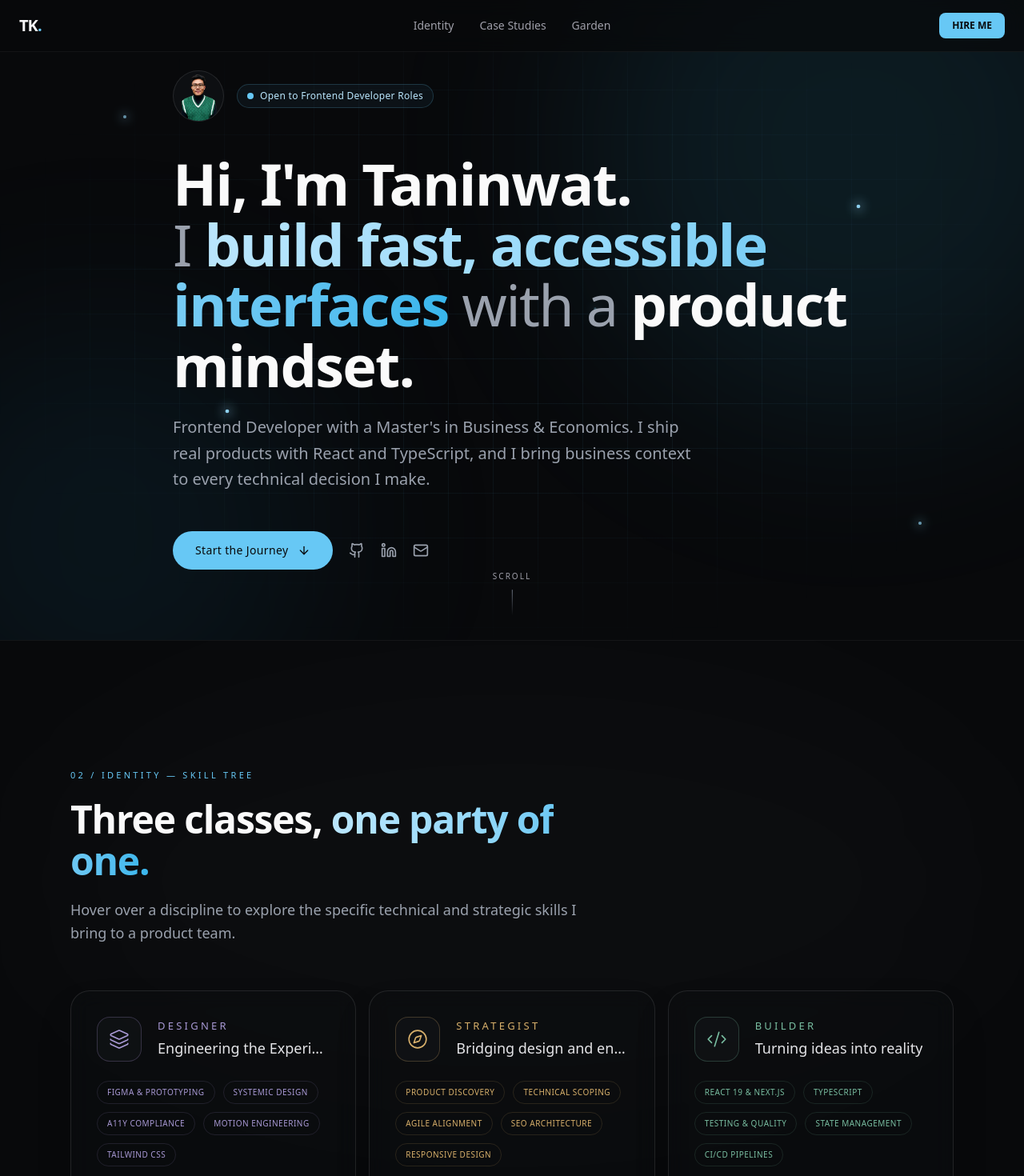
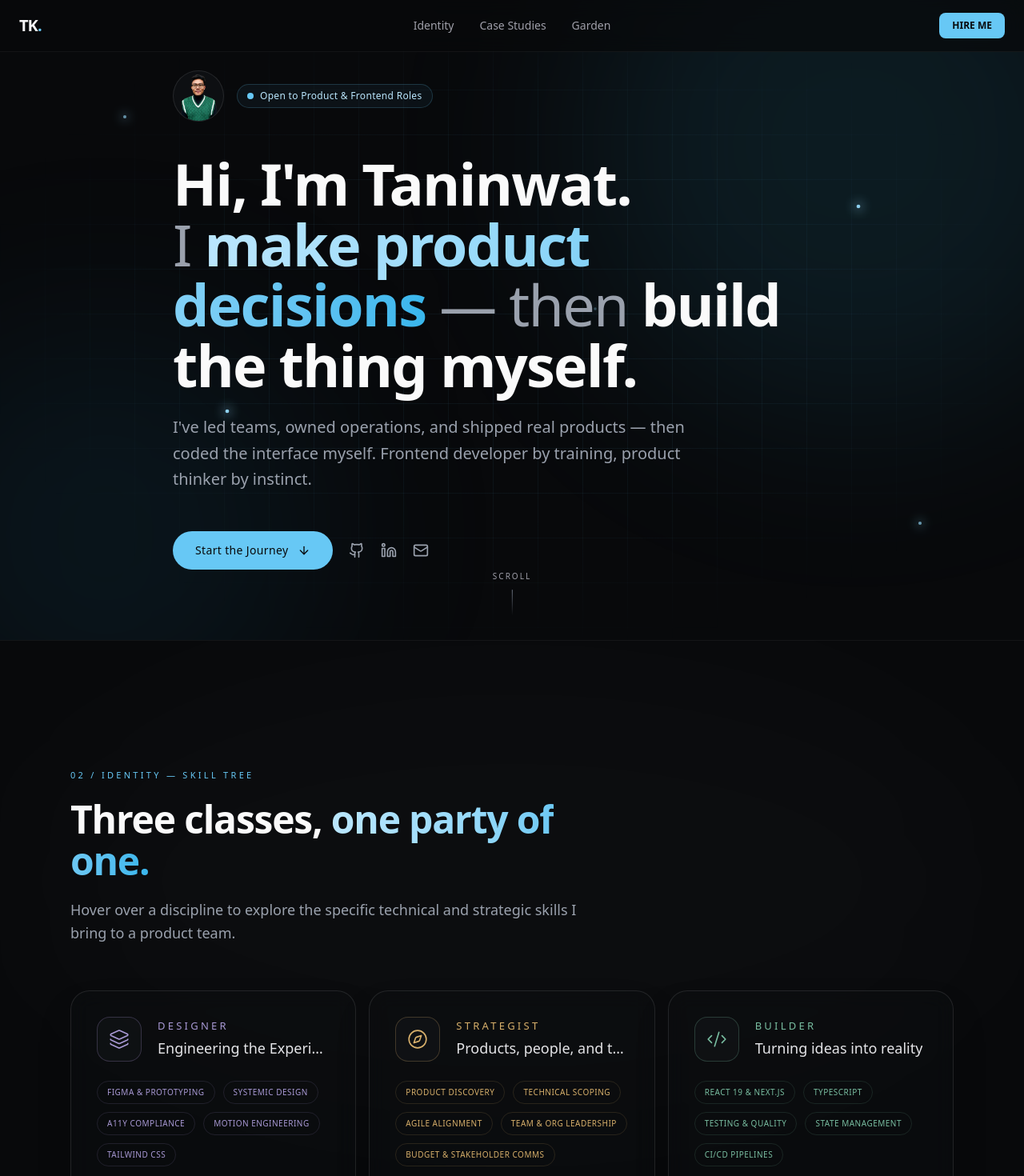
Before and after one commit to Taninwat-55/my-portfolio, a Next.js app: page / in a window 1280 px wide. Shown: the top 1470 px of the page at 80% size. Built offline with nearby package versions, Linux system fonts and the light colour scheme.

Commit message:
feat: be more specific with the role

```diff
--- a/app/data.ts
+++ b/app/data.ts
@@ -16,11 +16,11 @@ export const personalInfo = {
 // ─── HERO / ABOUT COPY ────────────────────────────────────────────────────────
 
 export const siteContent = {
-  availability: "Open to Frontend Developer Roles",
+  availability: "Open to Product & Frontend Roles",
   heroIntro: "Hi, I'm Taninwat.",
-  heroLine: "I build fast, accessible interfaces with a product mindset.",
+  heroLine: "I make product decisions — then build the thing myself.",
   heroSubtitle:
-    "Frontend Developer with a Master's in Business & Economics. I ship real products with React and TypeScript, and I bring business context to every technical decision I make.",
+    "I've led teams, owned operations, and shipped real products — then coded the interface myself. Frontend developer by training, product thinker by instinct.",
   aboutP1:
     "I started from a business background, but I was drawn to the craft of building. I completed a Frontend Developer internship at Trailr.ai — an early-stage AI startup — where I architected the navigation system using React and Zustand, and bridged design vision with technical constraints during a full platform overhaul.",
   aboutP2:
@@ -94,11 +94,11 @@ export const experience = [
   {
     id: "work-1",
     type: "work",
-    role: "Head of Millennial Consulting (Volunteer)",
-    organization: "Volunteer Leadership",
+    role: "Head of Organization (Volunteer)",
+    organization: "Millennial Consulting",
     period: "2023 - 2025",
     description:
-      "Managed the delivery of multiple consulting projects simultaneously, coordinating cross-functional teams and keeping work on track against defined milestones. Developed strong habits around scope management, clear documentation, and communicating technical trade-offs to non-technical stakeholders.",
+      "Progressed from Head of Operations to Head of the entire Organization. Managed simultaneous consulting project deliveries, coordinated cross-functional teams, owned the budget, and onboarded members into an organization with no formal playbook — figuring out processes as the org scaled.",
   },
   {
     id: "work-2",
@@ -141,7 +141,7 @@ export const projects = [
     tech: ["Supabase RLS (Security)", "Role-Based Design", "React", "TypeScript", "PostgreSQL"],
     links: {
       demo: "https://bevisly.com/",
-      code: "https://github.com/Taninwat-55/bevis-mvp",
+      code: "",
     },
     image: "/assets/bevisly/Bevisly-Landing.webp",
   },
--- a/app/projects/ClientProjectsGrid.tsx
+++ b/app/projects/ClientProjectsGrid.tsx
@@ -20,6 +20,7 @@ type Project = (typeof projects)[number];
 
 function ProjectCard({ project }: { project: Project }) {
   const hasLiveDemo = project.links.demo && project.links.demo !== "#";
+  const hasCodeLink = !!project.links.code;
 
   return (
     <motion.article
@@ -66,6 +67,7 @@ function ProjectCard({ project }: { project: Project }) {
 
         {/* Action row */}
         <div className="flex gap-2 mt-auto pt-5 border-t border-white/5">
+          {hasCodeLink ? (
             <Button asChild variant="ghost" size="sm" className="flex-1">
               <a
                 href={project.links.code}
@@ -77,6 +79,15 @@ function ProjectCard({ project }: { project: Project }) {
                 Code
               </a>
             </Button>
+          ) : (
+            <div
+              aria-label="Source code private"
+              className="flex-1 inline-flex items-center justify-center gap-2 h-9 rounded-md text-xs font-mono uppercase tracking-wider text-charcoal-500 border border-white/5 bg-white/[0.02]"
+            >
+              <Lock size={12} />
+              Private
+            </div>
+          )}
 
           {hasLiveDemo ? (
             <Button asChild variant="default" size="sm" className="flex-1">
--- a/app/sections/CaseStudies.tsx
+++ b/app/sections/CaseStudies.tsx
@@ -401,7 +401,7 @@ const stories: Story[] = [
       "/assets/bevisly/Bevisly-Employer-Kanban.webp",
     ], // Real high-res images for Bevisly story
     liveUrl: "https://bevisly.com/",
-    codeUrl: "https://github.com/Taninwat-55/bevis-mvp",
+
     gardenSlug: "bevisly",
   },
   {
--- a/app/sections/Hero.tsx
+++ b/app/sections/Hero.tsx
@@ -90,10 +90,10 @@ export function Hero() {
             <br />
             <span className="text-charcoal-300 font-normal">I </span>
             <span className="bg-gradient-to-r from-ice-200 via-ice-300 to-ice-500 bg-clip-text text-transparent">
-              build fast, accessible interfaces
+              make product decisions
             </span>
-            <span className="text-charcoal-300 font-normal"> with a </span>
-            <span className="text-zinc-50">product mindset.</span>
+            <span className="text-charcoal-300 font-normal"> — then </span>
+            <span className="text-zinc-50">build the thing myself.</span>
           </motion.h1>
 
           {/* Subtitle */}
--- a/app/sections/SkillTree.tsx
+++ b/app/sections/SkillTree.tsx
@@ -73,7 +73,7 @@ const CLASSES: ClassDef[] = [
   {
     id: "strategist",
     title: "Strategist",
-    tagline: "Bridging design and engineering",
+    tagline: "Products, people, and the decisions in between",
     icon: Compass,
     color: "#d8b06b",
     glow: "rgba(216, 176, 107, 0.18)",
@@ -97,16 +97,16 @@ const CLASSES: ClassDef[] = [
           "Bridging the gap between design, product, and engineering to ensure 100% delivery success.",
       },
       {
-        name: "SEO Architecture",
-        level: "Performance-first",
+        name: "Team & Org Leadership",
+        level: "Millennial Consulting",
         highlight:
-          "Optimizing for search visibility and site speed from the initial architectural decisions.",
+          "Led Millennial Consulting as Head of Organization — managing people, delivery timelines, and cross-functional communication with no formal playbook.",
       },
       {
-        name: "Responsive Design",
-        level: "Mobile-First",
+        name: "Budget & Stakeholder Comms",
+        level: "Org-wide",
         highlight:
-          "Crafting seamless experiences that adapt perfectly from 320px phones to 4K ultra-wide monitors.",
+          "Owned budget decisions and resource allocation across simultaneous consulting projects, and communicated trade-offs clearly to non-technical stakeholders.",
       },
     ],
   },
```
Lines whose indentation alone changed are shown as unchanged.
